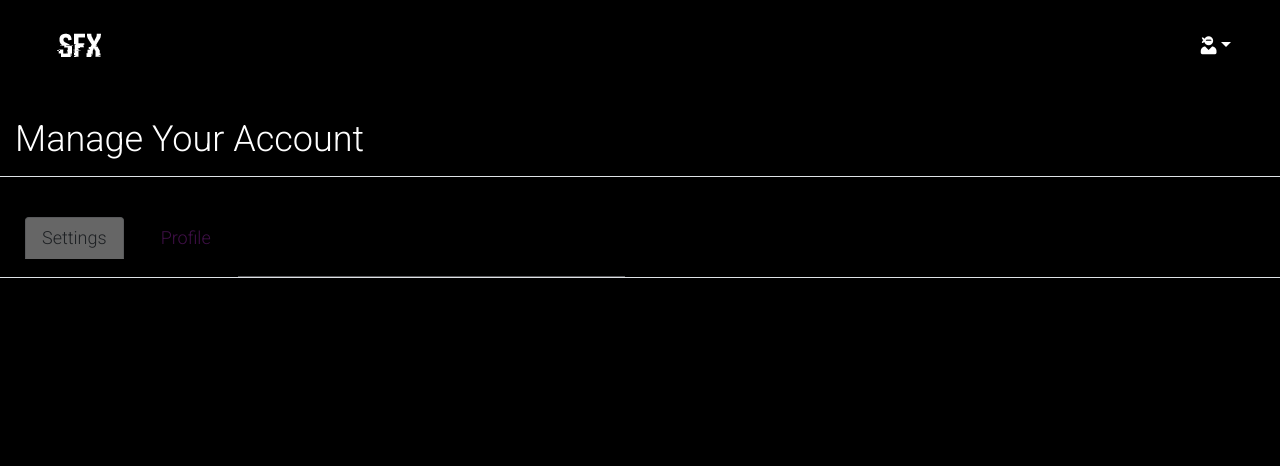
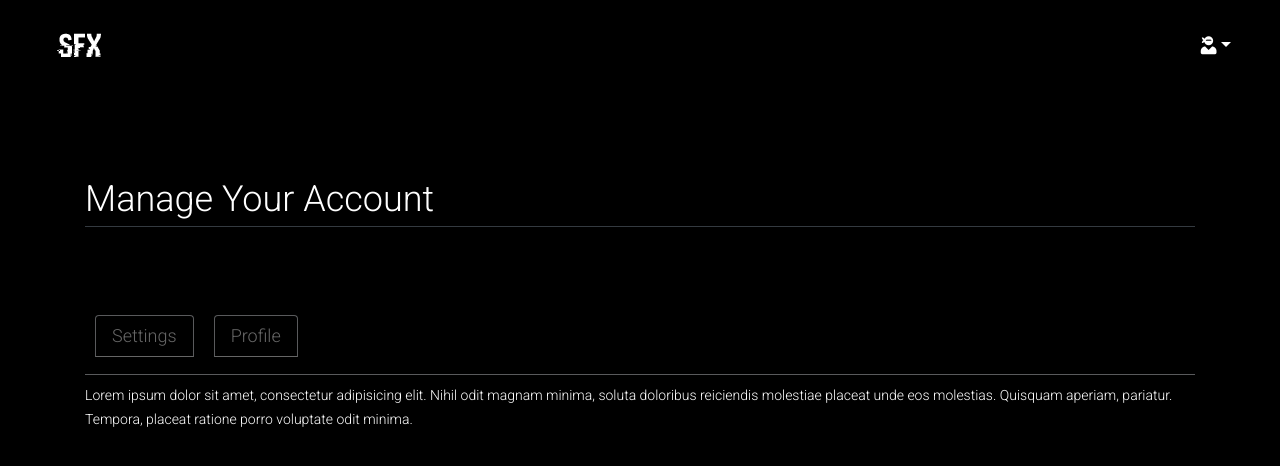
Before and after one commit to keekscodes/shareflixx, a React (Create React App) app in the folder client/: page /profile in a window 1280 px wide. Shown: the top 466 px of the page. Built offline with nearby package versions, Linux system fonts and the light colour scheme; the HTML template or start-up script is replaced by a standard one.

Commit message:
account page format and initial styling

```diff
--- a/client/package.json
+++ b/client/package.json
@@ -8,6 +8,7 @@
     "@fortawesome/react-fontawesome": "^0.1.4",
     "@material-ui/core": "^4.3.2",
     "axios": "^0.19.0",
+    "mdbreact": "^4.19.2",
     "react": "^16.6.3",
     "react-bootstrap": "^1.0.0-beta.11",
     "react-burger-menu": "^2.6.11",
--- a/client/src/App.css
+++ b/client/src/App.css
@@ -48,7 +48,7 @@
 html, body * {
     box-sizing: border-box;
     font-family: 'Roboto', sans-serif;
-    background: black;
+    /* background: black; */
 }
 
 #entrance {
@@ -680,6 +680,7 @@ a.btn-goback:hover {
     overflow: hidden;
 }
 
+
 .fa-sync-alt,
 .fa-sync-alt::before {
     background: white !important;
@@ -708,3 +709,7 @@ a.btn-goback:hover {
 #form-bg {
     background-color: white;
 }
+
+#login-page {
+    background-color: black;
+}
--- a/client/src/components/pages/Profile/index.jsx
+++ b/client/src/components/pages/Profile/index.jsx
@@ -1,38 +1,119 @@
-import React, {Component} from "react";
+// import React, {Component} from "react";
+// import Navigation from "../../Navigation/index";
+// // @material-ui/icons
+
+// // core components
+// import "./style.css"
+
+// class Profile extends Component {
+//   render() {
+//     return (
+//       <div>
+//         <div className="container-fluid">
+//           <Navigation />
+//           <div className="row border-bottom">
+//             <div className="col-6">
+//               <h2 className="text-left">Manage Your Account</h2>
+//             </div>
+//           </div>
+//           <div className="row border-bottom">
+//             <div className="col-6">
+//               <ul className="nav nav-tabs">
+//                 <li className="nav-item">
+//                   <a className="nav-link active" href="/overview">Settings</a>
+//                 </li>
+//                 <li className="nav-item">
+//                   <a className="nav-link" href="/profile">Profile</a>
+//                 </li>
+//               </ul>
+//             </div>
+//           </div>
+//         </div>
+
+//       </div>
+//     )
+//   }
+// }
+
+// export default Profile;
+
+import React, { Component } from "react";
 import Navigation from "../../Navigation/index";
-// @material-ui/icons
+import { MDBContainer, MDBTabPane, MDBTabContent, MDBNav, MDBNavItem, MDBNavLink } from "mdbreact";
+import "./style.css";
 
-// core components
-import "./style.css"
+  class Profile extends Component {
+    state = {
+      activeItem: "1"
+    };
 
-class Profile extends Component {
-  render() {
-    return (
-      <div>
+    toggle = tab => e => {
+      if (this.state.activeItem !== tab) {
+        this.setState({
+          activeItem: tab
+        });
+      }
+    };
+
+    render() {
+      return (
         <div className="container-fluid">
           <Navigation />
-          <div className="row border-bottom">
-            <div className="col-6">
-              <h2 className="text-left">Manage Your Account</h2>
-            </div>
-          </div>
-          <div className="row border-bottom">
-            <div className="col-6">
-              <ul className="nav nav-tabs">
-                <li className="nav-item">
-                  <a className="nav-link active" href="/overview">Settings</a>
-                </li>
-                <li className="nav-item">
-                  <a className="nav-link" href="/profile">Profile</a>
-                </li>
-              </ul>
-            </div>
-          </div>
-        </div>
-
+        <MDBContainer>
+          <section>
+            <h2 className="border-bottom border-dark">Manage Your Account</h2>
+          </section>
+        <MDBNav className="nav-tabs mt-5">
+          <MDBNavItem >
+            <MDBNavLink to="#" active={this.state.activeItem === "1"} onClick={this.toggle("1")} role="tab" >
+              Settings
+            </MDBNavLink>
+          </MDBNavItem>
+          <MDBNavItem>
+            <MDBNavLink to="#" active={this.state.activeItem === "2"} onClick={this.toggle("2")} role="tab" >
+              Profile
+            </MDBNavLink>
+          </MDBNavItem>
+        </MDBNav>
+        <MDBTabContent activeItem={this.state.activeItem} >
+          <MDBTabPane tabId="1" role="tabpanel">
+            <p className="mt-2">
+              Lorem ipsum dolor sit amet, consectetur adipisicing elit.
+              Nihil odit magnam minima, soluta doloribus reiciendis
+              molestiae placeat unde eos molestias. Quisquam aperiam,
+              pariatur. Tempora, placeat ratione porro voluptate odit
+              minima.
+            </p>
+          </MDBTabPane>
+          <MDBTabPane tabId="2" role="tabpanel">
+            <p className="mt-2">
+              Quisquam aperiam, pariatur. Tempora, placeat ratione porro
+              voluptate odit minima. Lorem ipsum dolor sit amet,
+              consectetur adipisicing elit. Nihil odit magnam minima,
+              soluta doloribus reiciendis molestiae placeat unde eos
+              molestias.
+            </p>
+            <p>
+              Quisquam aperiam, pariatur. Tempora, placeat ratione porro
+              voluptate odit minima. Lorem ipsum dolor sit amet,
+              consectetur adipisicing elit. Nihil odit magnam minima,
+              soluta doloribus reiciendis molestiae placeat unde eos
+              molestias.
+            </p>
+          </MDBTabPane>
+          <MDBTabPane tabId="3" role="tabpanel">
+            <p className="mt-2">
+              Quisquam aperiam, pariatur. Tempora, placeat ratione porro
+              voluptate odit minima. Lorem ipsum dolor sit amet,
+              consectetur adipisicing elit. Nihil odit magnam minima,
+              soluta doloribus reiciendis molestiae placeat unde eos
+              molestias.
+            </p>
+          </MDBTabPane>
+        </MDBTabContent>
+      </MDBContainer>
       </div>
-    )
+    );
   }
 }
-
 export default Profile;
--- a/client/src/components/pages/Profile/style.css
+++ b/client/src/components/pages/Profile/style.css
@@ -1,6 +1,8 @@
 body {
-    background: #ffffff;
+    background: black;
+    color: white;
 }
+
 
 h1 {
     font-family: 'Roboto', sans-serif;
@@ -11,7 +13,25 @@ h1 {
 }
 
 h2 {
-  color: #ffffff;
   font-family: 'Roboto', sans-serif;
   font-weight: 100
 }
+
+.nav-link {
+  color: white;
+}
+
+
+.nav-tabs .nav-link.active {
+  color: white;
+  background: black;
+  border-bottom: 1px solid white;
+  /* border-bottom-color: white; */
+
+}
+.nav-tabs a:hover,
+.nav-link.active a:hover {
+  color: white;
+  background: black;
+
+}
```
Also changed, not shown: client/src/components/Navigation/style.css (line endings or trailing spaces), 1 other file (tests, documents, lock files or other folders).
